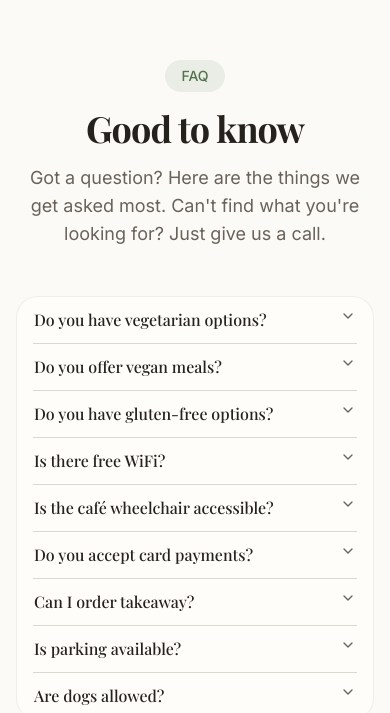
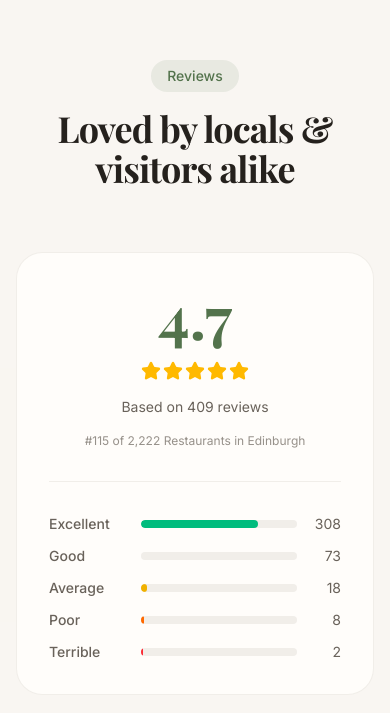
Before and after one commit to samratewal/the-haven-cafe, a Next.js app: page / in a window 390 px wide. Shown: the part 10555-11268 px from the top of the page. Built offline with nearby package versions, Linux system fonts and the light colour scheme; a web font is replaced by a local one.

Commit message:
Move FAQ after Reviews, add FAQ to navbar and footer, add id to FAQ section

```diff
--- a/src/app/page.tsx
+++ b/src/app/page.tsx
@@ -20,8 +20,8 @@ export default function Home() {
       <Features />
       <Instagram />
       <Location />
+      <Reviews />
       <FAQ />
-      <Reviews />
       <TeamSection />
       <Contact />
     </>
--- a/src/components/footer.tsx
+++ b/src/components/footer.tsx
@@ -86,6 +86,9 @@ export function Footer() {
                 <a href="#reviews" className="text-muted-foreground transition-colors hover:text-primary">Reviews</a>
               </li>
               <li>
+                <a href="#faq" className="text-muted-foreground transition-colors hover:text-primary">FAQ</a>
+              </li>
+              <li>
                 <a href="#team" className="text-muted-foreground transition-colors hover:text-primary">Team</a>
               </li>
               <li>
--- a/src/components/navbar.tsx
+++ b/src/components/navbar.tsx
@@ -14,6 +14,7 @@ const navLinks = [
   { href: "#gallery", label: "Gallery" },
   { href: "#location", label: "Location" },
   { href: "#reviews", label: "Reviews" },
+  { href: "#faq", label: "FAQ" },
   { href: "#team", label: "Team" },
   { href: "#contact", label: "Contact" },
 ];
--- a/src/components/sections/faq.tsx
+++ b/src/components/sections/faq.tsx
@@ -10,7 +10,7 @@ import { faqs } from "@/lib/cafe-data";
 
 export function FAQ() {
   return (
-    <section className="bg-background py-24 sm:py-32">
+    <section id="faq" className="bg-background py-24 sm:py-32">
       <div className="mx-auto max-w-3xl px-4 sm:px-6 lg:px-8">
         <div className="mb-12 text-center">
           <span className="inline-block rounded-full bg-primary/10 px-4 py-1.5 text-sm font-medium text-primary">
```
